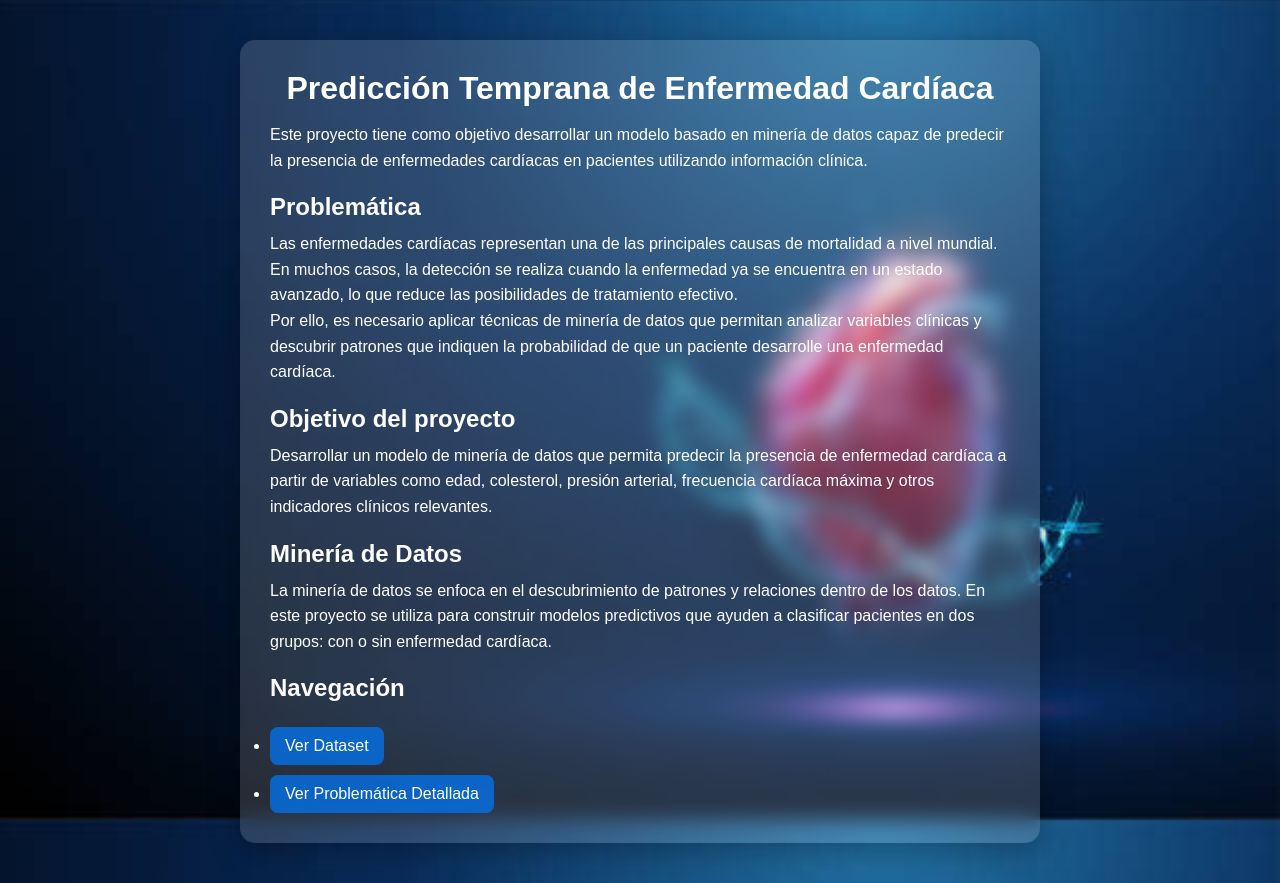
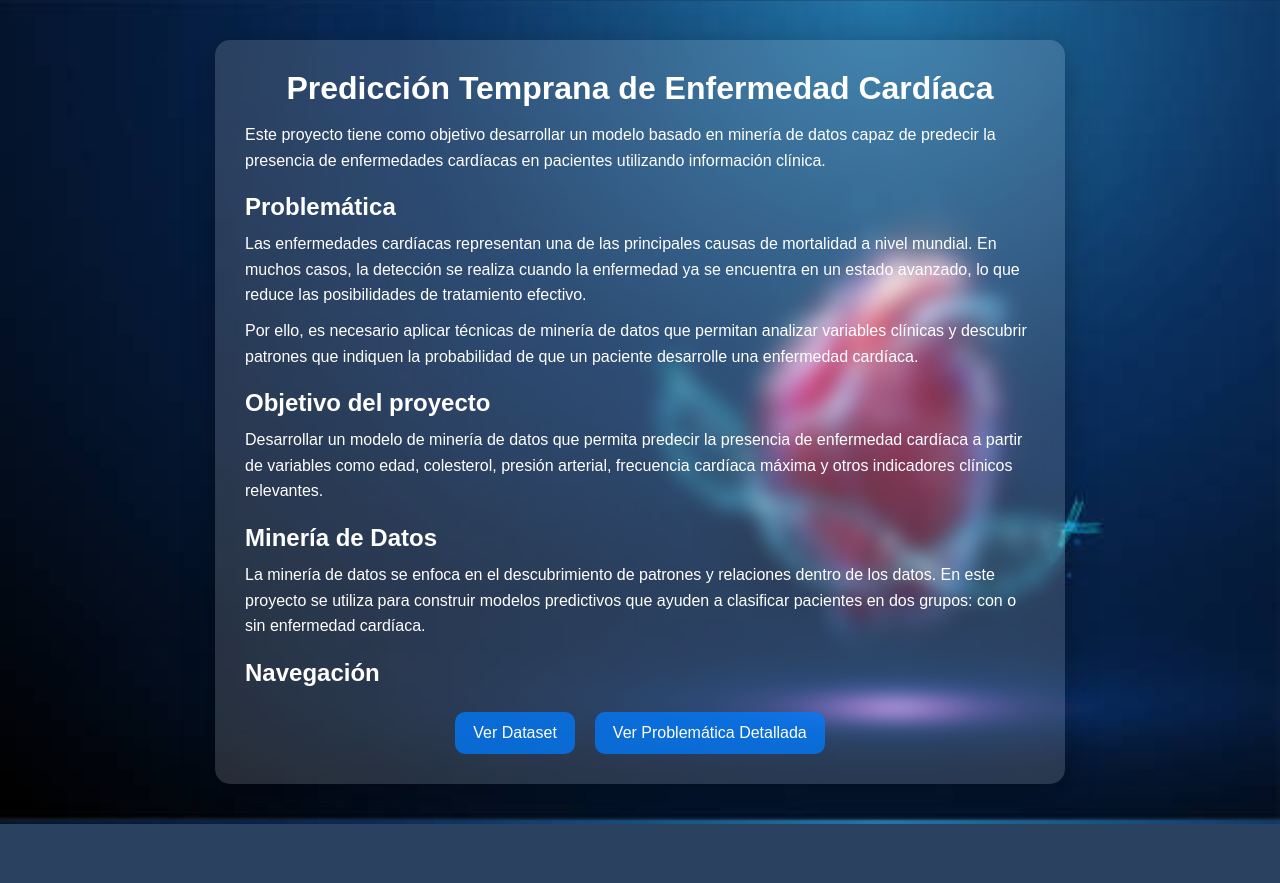
Before and after one commit to PanConQuesotv/Enfermedades_Cardiacas, a Flask app: page / in a window 1280 px wide. After the commit the page ends 824 px from the top, so only its background shows below. Run offline with Flask 3, Linux system fonts and the light colour scheme.

Commit message:
Del Machine Learning a Mineria De Datos 3

```diff
--- a/static/css/style.css
+++ b/static/css/style.css
@@ -7,7 +7,6 @@
 
 
 body {
-
     font-family: Arial, sans-serif;
     background: url("../img/cardiaca.jpg") no-repeat center center fixed;
     background-size: cover;
@@ -17,13 +16,13 @@ body {
 
     display: flex;
     justify-content: center;
-
+    align-items: center;
 }
 
 
 .container {
     width: 80%;
-    max-width: 800px;
+    max-width: 850px;
 
     background: rgba(255, 255, 255, 0.15);
     backdrop-filter: blur(10px);
@@ -35,8 +34,7 @@ body {
     box-shadow: 0 8px 32px rgba(0, 0, 0, 0.3);
 
     color: #fff;
-
-    margin: auto;
+    text-align: left;
 }
 
 
@@ -45,41 +43,51 @@ h1 {
     text-align: center;
 }
 
+
 h2 {
     margin-top: 20px;
     margin-bottom: 10px;
 }
 
-
 p {
-
     line-height: 1.6;
     word-wrap: break-word;
     overflow-wrap: break-word;
-
+    margin-bottom: 10px;
 }
 
 
 ul {
-    margin-top: 15px;
+    list-style: none;
+    padding: 0;
+    margin-top: 25px;
+
+    display: flex;
+    justify-content: center;
+    gap: 20px;
+}
+
+
+ul li a {
+    display: inline-block;
+
+    text-decoration: none;
+    color: white;
+
+    background: rgba(0, 123, 255, 0.75);
+    padding: 12px 18px;
+    border-radius: 10px;
+
+    transition: 0.3s;
+}
+
+
+ul li a:hover {
+    background: rgba(0, 123, 255, 1);
+    transform: translateY(-3px);
 }
 
 
 a {
-    display: inline-block;
-    margin-top: 10px;
-
-    text-decoration: none;
     color: white;
-
-    background: rgba(0, 123, 255, 0.7);
-    padding: 10px 15px;
-    border-radius: 8px;
-
-    transition: 0.3s;
 }
-
-a:hover {
-    background: rgba(0, 123, 255, 1);
-    transform: scale(1.05);
-}
```
